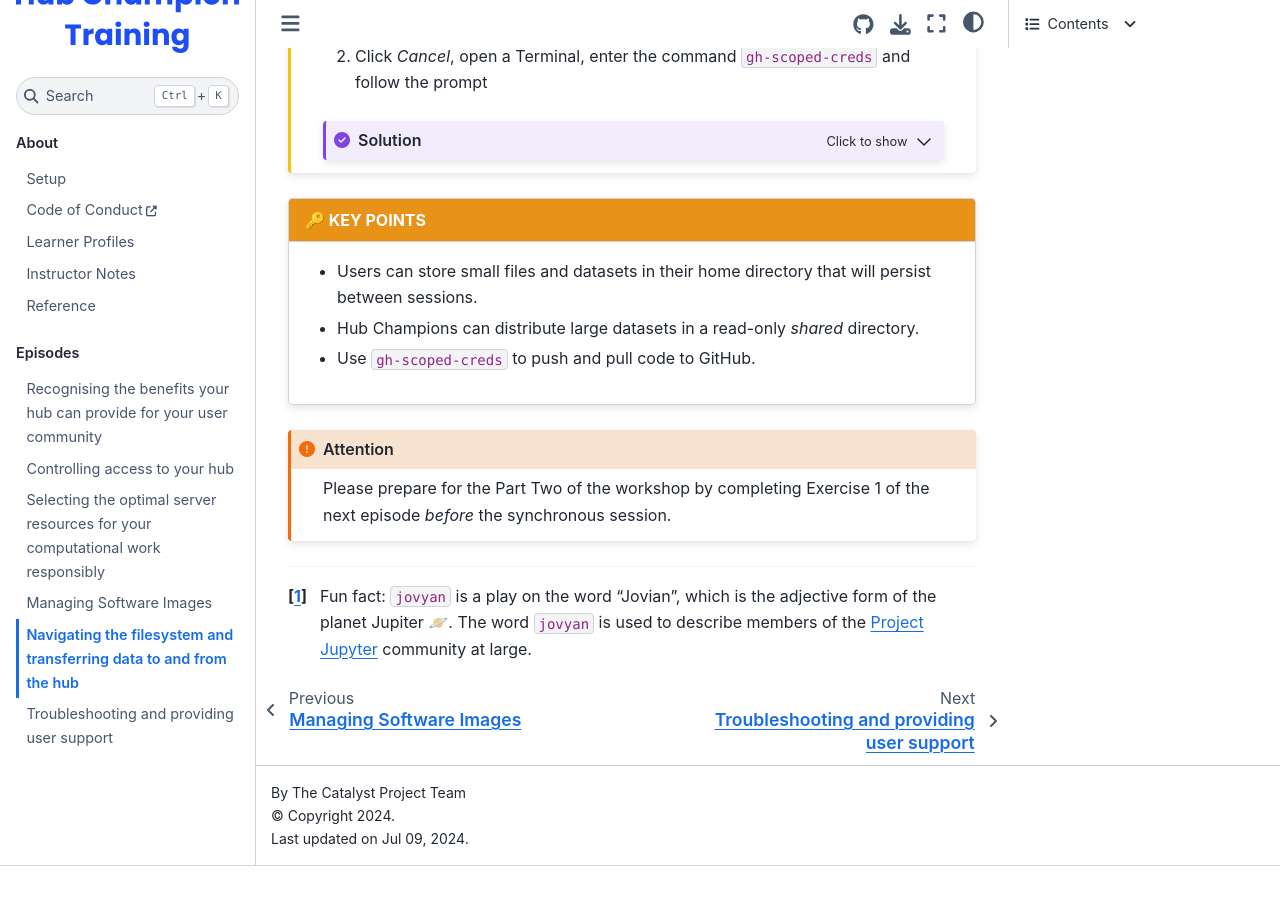
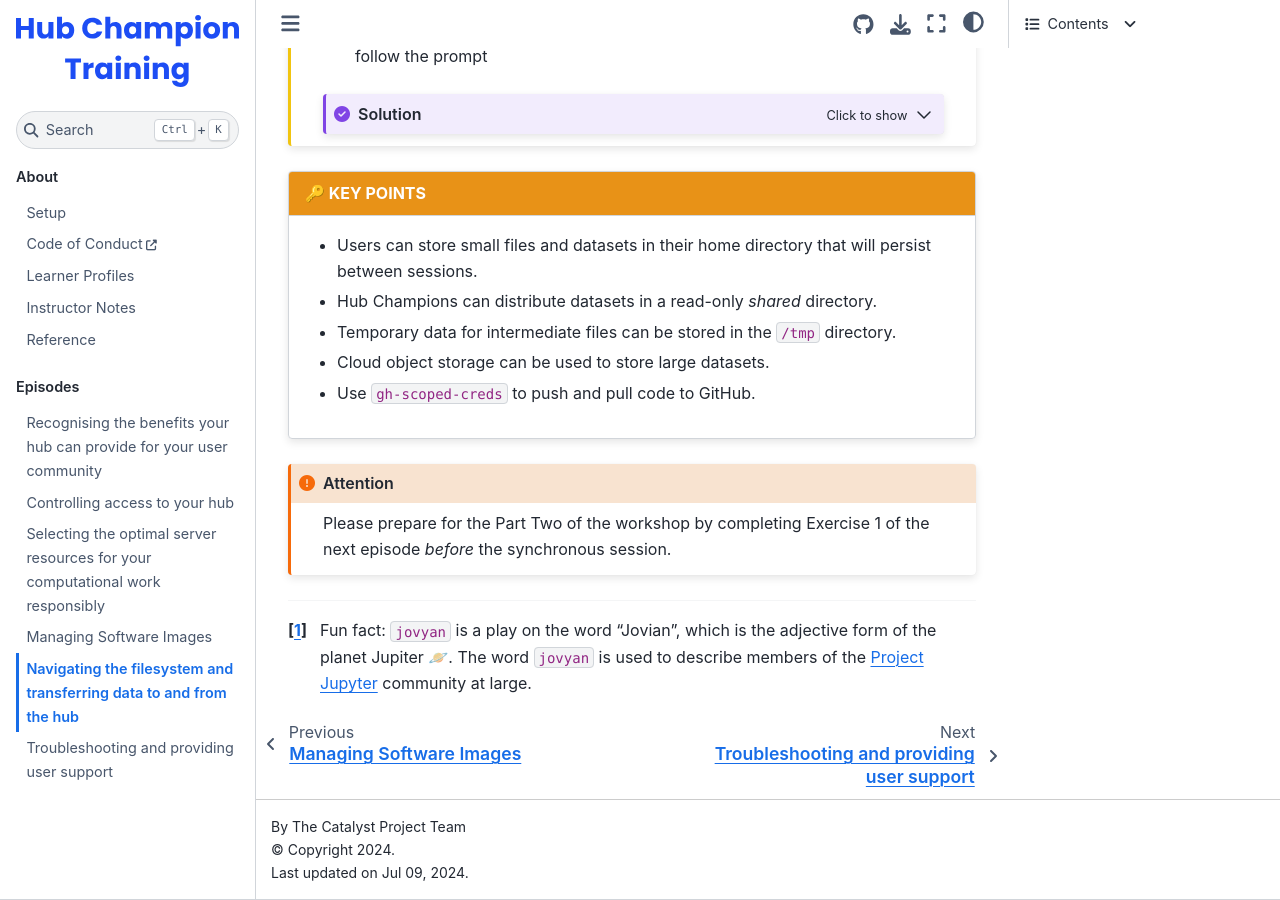
Before and after one commit to czi-catalystproject/hub-champion-training, a Jupyter Book: the page built from episodes/transfer_data.md, in a window 1280 px wide and 900 px high, scrolled down 8723 px. Built offline with Jupyter Book 1.0.4 settings and Sphinx 7.4.7 and the Sphinx Book theme 1.1.4, drawn with Linux system fonts in a browser that asks for light colours; before the commit the page ends 9589 px from its top, so only the background shows below that; some of the changed text lies outside the part shown.

Commit message:
Update key points

```diff
--- a/episodes/transfer_data.md
+++ b/episodes/transfer_data.md
@@ -308,7 +308,9 @@ The correct answer is 2 – never enter your GitHub credentials (GitHub password
 🔑 KEY POINTS
 ^^^
 - Users can store small files and datasets in their home directory that will persist between sessions.
-- Hub Champions can distribute large datasets in a read-only *shared* directory.
+- Hub Champions can distribute datasets in a read-only *shared* directory.
+- Temporary data for intermediate files can be stored in the `/tmp` directory.
+- Cloud object storage can be used to store large datasets.
 - Use `gh-scoped-creds` to push and pull code to GitHub.
 :::
 
```
Also changed, not shown: other parts of episodes/transfer_data.md (+1 -1 lines).
